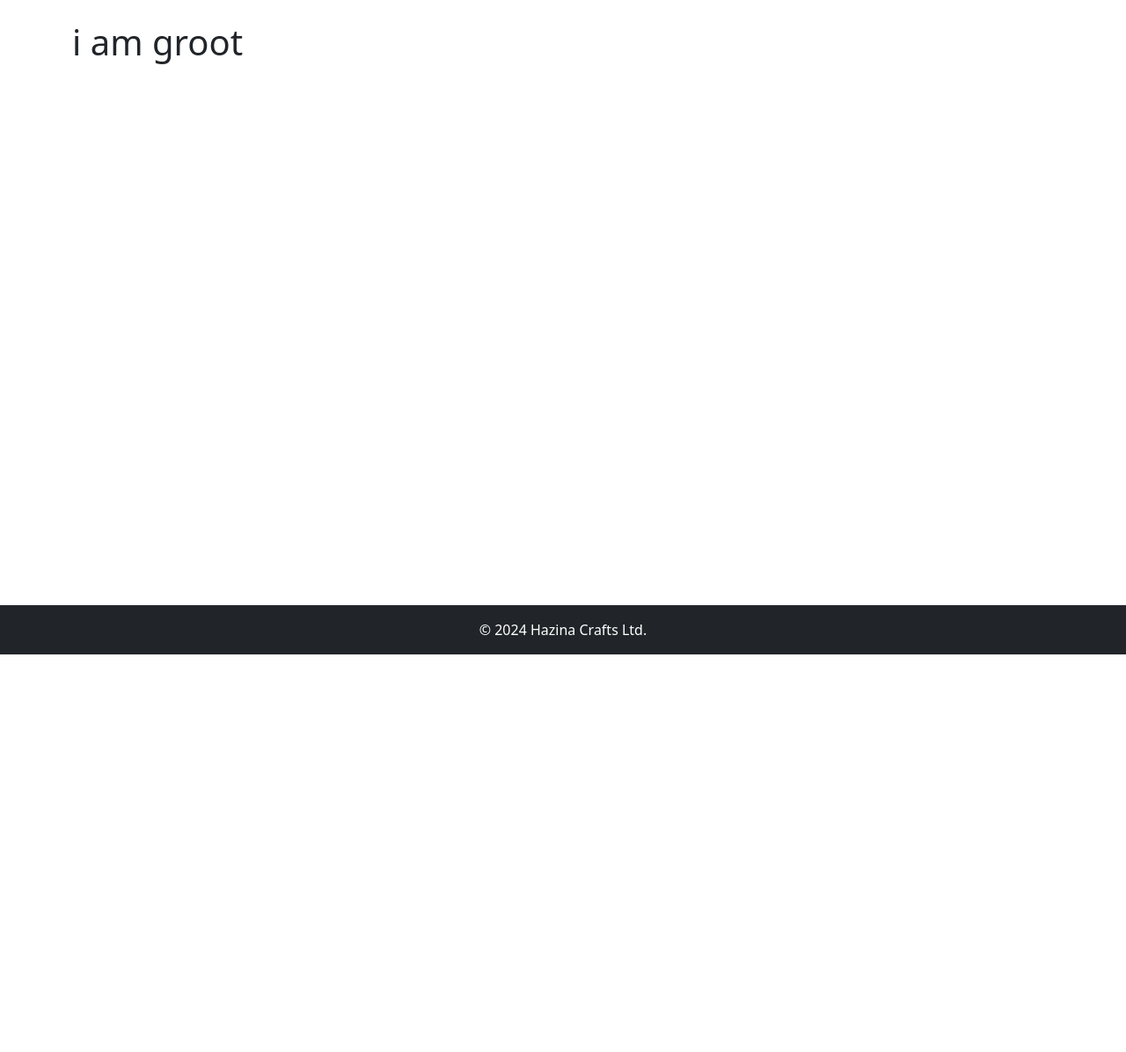
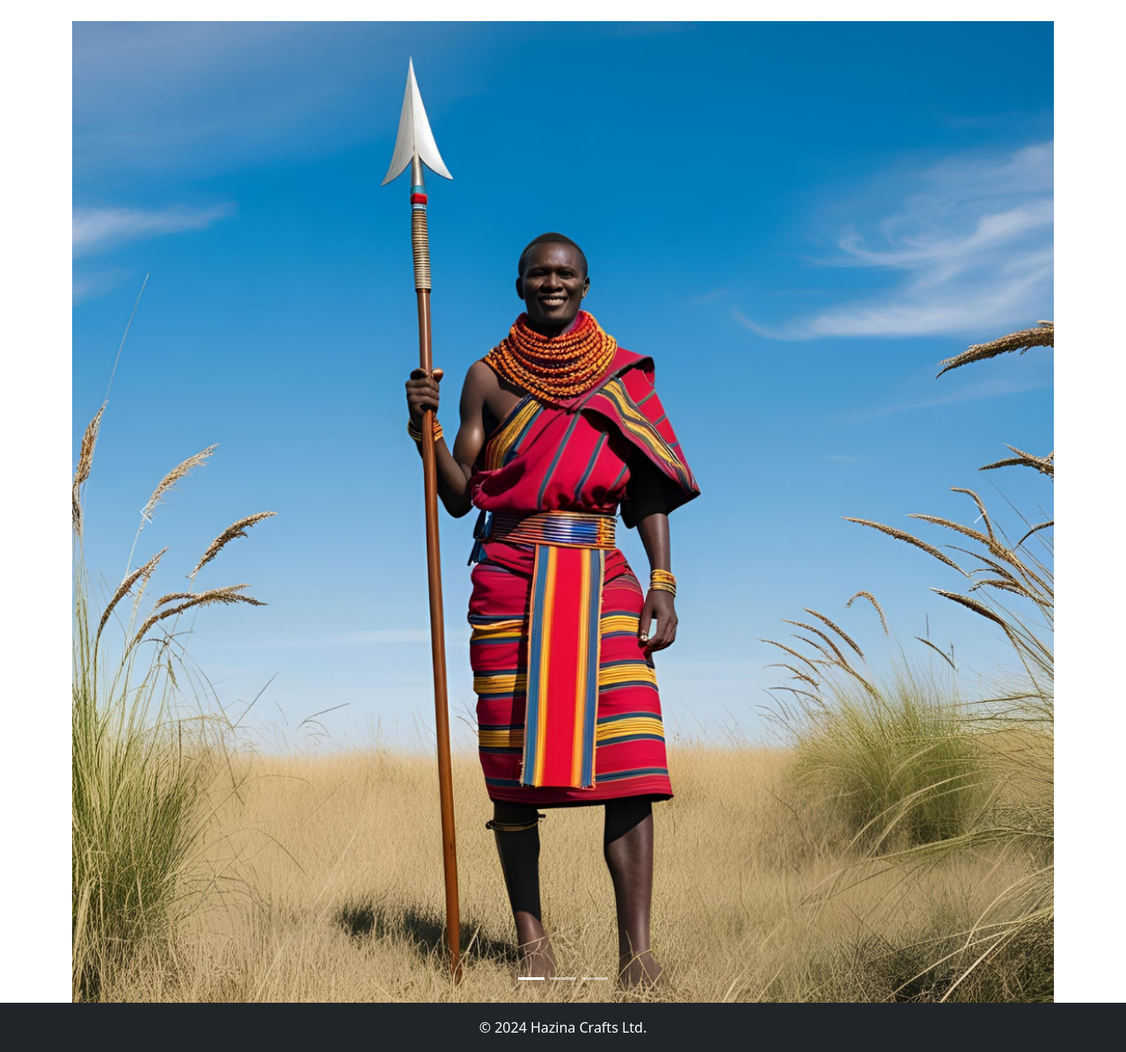
Before and after one commit to ghost-mann/improved-octo-train, a Flask app: page / in a window 1280 px wide. Shown: the part 56-1252 px from the top of the page at 88% size. Before the commit the page ends 800 px from the top, so only its background shows below. Run offline with Flask 3, Linux system fonts and the light colour scheme.

Commit message:
feat: added carousel in index.html

```diff
--- a/templates/index.html
+++ b/templates/index.html
@@ -1,14 +1,97 @@
 <!DOCTYPE html>
-<html lang="en">
+<html lang="en" class="h-100">
 <head>
-	<meta charset="UTF-8">
+    <meta charset="UTF-8">
+    <meta name="viewport" content="width=device-width, initial-scale=1">
+    <title>{% block title %}Hazina Crafts{% endblock %}</title>
+    <link href="https://cdn.jsdelivr.net/npm/bootstrap@5.3.0/dist/css/bootstrap.min.css" rel="stylesheet">
+    <link rel="stylesheet" href="https://cdnjs.cloudflare.com/ajax/libs/font-awesome/5.15.4/css/all.min.css">
+    <link rel="stylesheet" href="{{ url_for('static', filename='style.css') }}">
+</head>
+<body class="d-flex flex-column h-100">
+    <nav class="navbar navbar-expand-lg navbar-dark bg-dark fixed-top">
+        <div class="container-fluid">
+            <a class="navbar-brand" href="#">{{ config.get('SITE_TITLE', 'Hazina Crafts') }}</a>
+            <button class="navbar-toggler" type="button" data-bs-toggle="collapse" data-bs-target="#navbarNav">
+                <span class="navbar-toggler-icon"></span>
+            </button>
+            <div class="collapse navbar-collapse" id="navbarNav">
+                <ul class="navbar-nav ms-auto">
+                    {% for item in navbar %}
+                        {% if item.sublinks %}
+                        <li class="nav-item dropdown">
+                            <a class="nav-link dropdown-toggle" href="#" role="button" data-bs-toggle="dropdown">
+                                {{ item.text }}
+                            </a>
+                            <ul class="dropdown-menu dropdown-menu-dark">
+                                {% for sublink in item.sublinks %}
+                                <li><a class="dropdown-item" href="{{ sublink.url }}">{{ sublink.text }}</a></li>
+                                {% endfor %}
+                            </ul>
+                        </li>
+                        {% else %}
+                        <li class="nav-item">
+                            <a class="nav-link" href="{{ item.url }}">{{ item.text }}</a>
+                        </li>
+                        {% endif %}
+                    {% endfor %}
+                </ul>
+            </div>
+        </div>
+    </nav>
+    <main class="flex-shrink-0" style="padding-top: 80px;">
+        <div class="container">
+            {% block content %}
+            <div id="myCarousel" class="carousel slide" data-bs-ride="carousel">
+                <!-- Indicators -->
+                <div class="carousel-indicators">
+                   <button type="button" data-bs-target="#myCarousel" data-bs-slide-to="0" class="active" aria-current="true" aria-label="Slide 1"></button>
+                   <button type="button" data-bs-target="#myCarousel" data-bs-slide-to="1" aria-label="Slide 2"></button>
+                   <button type="button" data-bs-target="#myCarousel" data-bs-slide-to="2" aria-label="Slide 3"></button>
+                </div>
 
-</head>
-<body>
-{% extends "base.html" %}
-{% block title %}Hazina Crafts {% endblock %}
-{% block content %}
-<h1>i am groot</h1>
-{% endblock %}
+                <!-- Slides -->
+                <div class="carousel-inner">
+                   <div class="carousel-item active">
+                      <img src="{{url_for('static', filename='maasai.png')}}" class="d-block w-100" alt="Maasai">
+                      <div class="carousel-caption d-none d-md-block">
+                         <h3></h3>
+                         <p></p>
+                      </div>
+                   </div>
+
+                   <div class="carousel-item">
+                      <img src="{{url_for('static', filename='savannah.png')}}" class="d-block w-100" alt="Savannah">
+                      <div class="carousel-caption d-none d-md-block">
+                         <h3></h3>
+                      </div>
+                   </div>
+
+                   <div class="carousel-item">
+                      <img src="{{url_for('static', filename='placeholder.png')}}" class="d-block w-100" alt="Third slide">
+                      <div class="carousel-caption d-none d-md-block"></div>
+                   </div>
+                </div>
+
+                <!-- Controls -->
+                <button class="carousel-control-prev" type="button" data-bs-target="#myCarousel" data-bs-slide="prev">
+                   <span class="carousel-control-prev-icon" aria-hidden="true"></span>
+                   <span class="visually-hidden">Previous</span>
+                </button>
+
+                <button class="carousel-control-next" type="button" data-bs-target="#myCarousel" data-bs-slide="next">
+                   <span class="carousel-control-next-icon" aria-hidden="true"></span>
+                   <span class="visually-hidden">Next</span>
+                </button>
+            </div>
+            {% endblock %}
+        </div>
+    </main>
+    <footer class="footer mt-auto py-3 bg-dark">
+        <div class="container text-center">
+            <span class="text-white">&copy; 2024 Hazina Crafts Ltd.</span>
+        </div>
+    </footer>
+    <script src="https://cdn.jsdelivr.net/npm/bootstrap@5.3.0/dist/js/bootstrap.bundle.min.js"></script>
 </body>
 </html>
```
Also changed, not shown: static/maasai.png (added), static/savannah.png (added).
